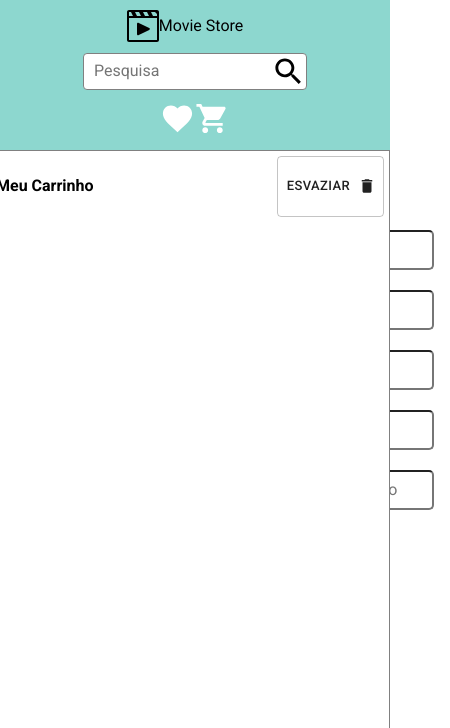
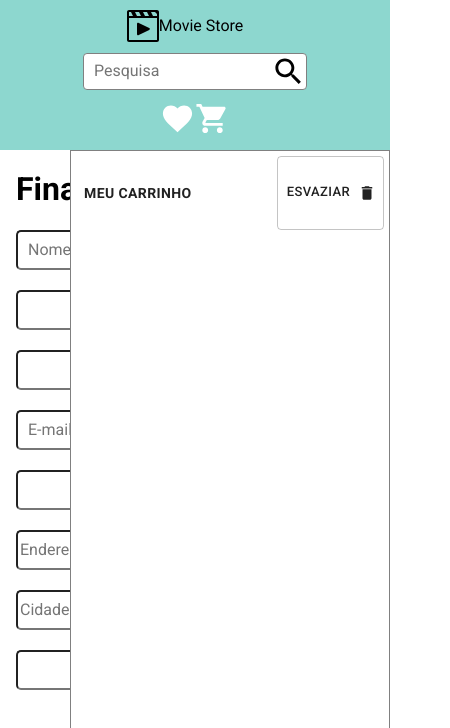
Before and after one commit to Eletromaximus/challenge-react-dio, a React (Create React App) app: page / in a window 390 px wide. Both pictures are taken after a click on the button 177 px from the left and 120 px from the top of the page. Shown: the top 728 px of the page, 450 px wide, since content can reach past the window. Built offline with nearby package versions, Linux system fonts and the light colour scheme.

Commit message:
feat(responsividade concluida): preparando terreno para os testes

```diff
--- a/src/App.tsx
+++ b/src/App.tsx
@@ -31,7 +31,11 @@ export default function WebSitePages () {
             }
           }
 
-          onContent={() => setContent(<HomePage />)}
+          onContent={() => {
+            setContent(<HomePage />)
+            setWishCar(false)
+            setShoppingCar(false)
+          }}
         />
           <Box
             display='flex'
@@ -46,7 +50,12 @@ export default function WebSitePages () {
               }
             }
             />}
-            {wishCar && <WishCart />}
+            {wishCar && <WishCart
+              onCheckout={() => {
+                setContent(<CheckoutPage />)
+                setShoppingCar(false)
+              }}
+            />}
           </Box>
       </WishCartProv>
     </ShoppingCarProv>
--- a/src/components/ShoppingCart/index.tsx
+++ b/src/components/ShoppingCart/index.tsx
@@ -26,7 +26,10 @@ export default function ShoppingCart ({ onCheckout }: IShoppingCart) {
     >
         <Box
           className="shopping-car"
-          width='400px'
+          width={{
+            sm: '400px',
+            xs: '320px'
+          }}
           height='150vh'
           display='flex'
           flexDirection='column'
--- a/src/components/WishCart/index.tsx
+++ b/src/components/WishCart/index.tsx
@@ -6,7 +6,11 @@ import { ShoppingCartContext } from '../Provider/ShoppingCartContext'
 import { WishCartContext } from '../Provider/WishCartContext'
 import WishCard from '../Cards/WishCard'
 
-export default function WishCart () {
+interface IWishCart {
+  onCheckout: () => void
+}
+
+export default function WishCart ({ onCheckout }: IWishCart) {
   const {
     wishs,
     removeWishsCart,
@@ -24,7 +28,10 @@ export default function WishCart () {
     >
         <Box
           className="shopping-car"
-          width='400px'
+          width={{
+            sm: '400px',
+            xs: '320px'
+          }}
           height='150vh'
           display='flex'
           flexDirection='column'
@@ -36,7 +43,11 @@ export default function WishCart () {
             justifyContent='space-between'
             margin='5px'
           >
-            <h4>Meu Carrinho</h4>
+            <Button
+              onClick={() => onCheckout()}
+            >
+              <h4>Meu Carrinho</h4>
+            </Button>
 
             <Button
               variant='outlined'
--- a/src/screens/CheckoutPage/index.tsx
+++ b/src/screens/CheckoutPage/index.tsx
@@ -39,7 +39,10 @@ export default function Checkout () {
     >
       <Grid
         value={4}
-        minWidth='450px'
+        minWidth={{
+          sm: '450px',
+          xs: '320px'
+        }}
       >
         <h1 id='title-form'>Finalizar Compra</h1>
 
@@ -51,7 +54,10 @@ export default function Checkout () {
           />
 
           <Box
-            display='flex'
+            display={{
+              sm: 'flex',
+              xs: 'block'
+            }}
             margin='20px 0'
             width='100%'
             justifyContent='space-between'
@@ -76,8 +82,14 @@ export default function Checkout () {
           />
 
           <Box
-            display='flex'
-            margin='20px 0'
+            display={{
+              sm: 'flex',
+              xs: 'block'
+            }}
+            margin={{
+              sm: '20px 0',
+              xs: 0
+            }}
             width='100%'
             justifyContent='space-between'
           >
@@ -95,8 +107,14 @@ export default function Checkout () {
           </Box>
 
           <Box
-            display='flex'
-            margin='20px 0'
+            display={{
+              sm: 'flex',
+              xs: 0
+            }}
+            margin={{
+              sm: '20px 0',
+              xs: 0
+            }}
             width='100%'
             justifyContent='space-between'
           >
@@ -119,7 +137,10 @@ export default function Checkout () {
       <Grid
         id='buy-cart'
         value={4}
-        minWidth='450px'
+        minWidth={{
+          sm: '450px',
+          xs: '320px'
+        }}
         margin='80px 0 0 0'
       >
         {items.length > 0 && items.map(item => {
--- a/src/screens/CheckoutPage/styles.ts
+++ b/src/screens/CheckoutPage/styles.ts
@@ -38,4 +38,19 @@ export const StyleForm = styled.form`
     width: 70%;
     margin-right: 10px;
   }
+
+  @media only screen and (max-width: 480px) {
+    .city,
+    .address,
+    .cep,
+    .state {
+      width: 100%;
+      margin-top: 20px;
+      margin-left: 0px;
+    }
+
+    .cel {
+      margin-top: 20px;
+    }
+  }
 `
```
